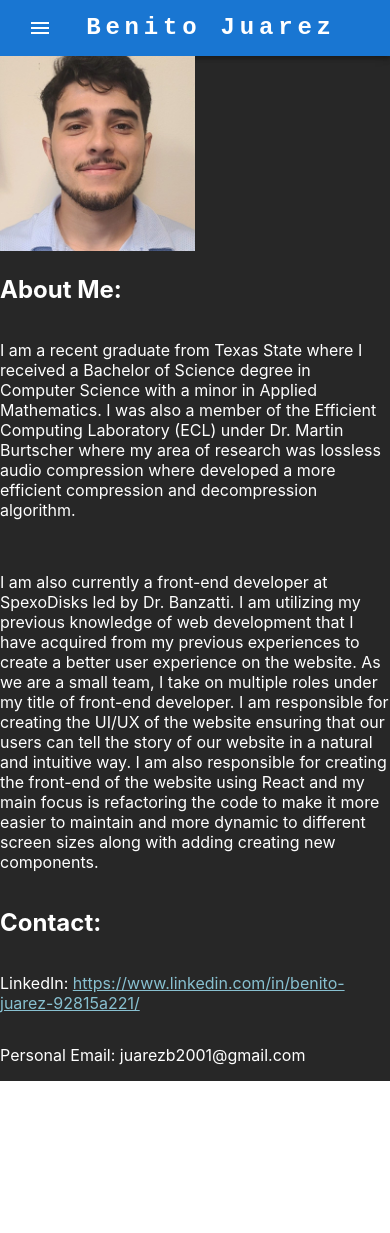
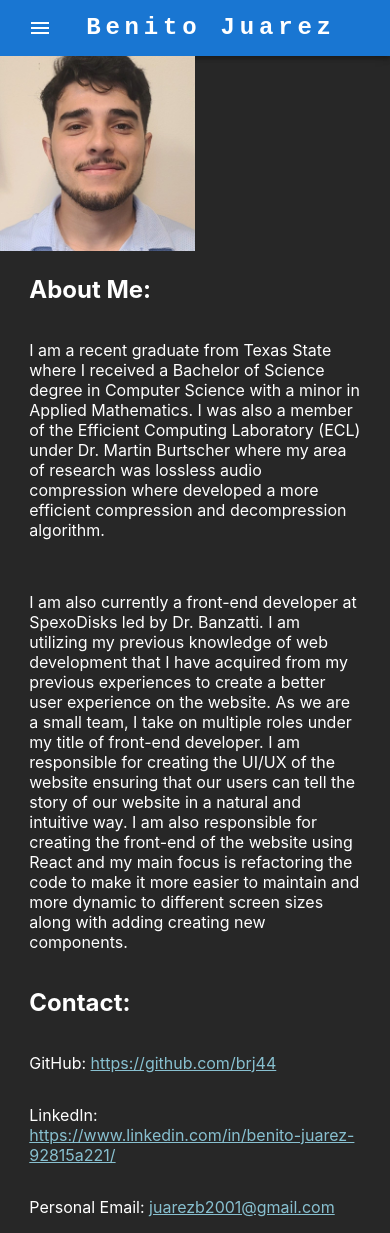
Before and after one commit to brj44/PersonalWebsite, a React (Create React App) app in the folder brj44-website/: page / in a window 390 px wide. Before the commit the page ends 1081 px from the top, so only its background shows below. Built offline with nearby package versions, Linux system fonts and the light colour scheme.

Commit message:
Added github link and did a little mobile view refactoring

```diff
--- a/brj44-website/src/Pages/Homepage.css
+++ b/brj44-website/src/Pages/Homepage.css
@@ -28,7 +28,7 @@ a:hover{
         width: 50vw;
     }
     .mainTextBox{
-        min-width: 75vw;
+        width: 85vw;
     }
 }
 
--- a/brj44-website/src/Pages/Homepage.js
+++ b/brj44-website/src/Pages/Homepage.js
@@ -23,10 +23,13 @@ return(
                 </p>
                 <h2>Contact:</h2>
                 <p>
+                    GitHub: <a href="https://github.com/brj44">https://github.com/brj44</a>
+                </p>
+                <p>
                     LinkedIn: <a href="https://www.linkedin.com/in/benito-juarez-92815a221/">https://www.linkedin.com/in/benito-juarez-92815a221/</a>
                 </p>
                 <p>
-                    Personal Email: juarezb2001@gmail.com
+                    Personal Email: <a href="mailto:juarezb2001@gmail.com">juarezb2001@gmail.com</a>
                 </p>
             </div>
         </div>
--- a/brj44-website/src/Pages/Resume.css
+++ b/brj44-website/src/Pages/Resume.css
@@ -10,6 +10,16 @@
     white-space: pre-line;
 }
 
+@media only screen and (max-width: 450px){
+    .mainTextbox{
+        margin: auto;
+        width: 85vw;
+        display: flex;
+        flex-direction: column;
+        white-space: pre-line;
+    }
+}
+
 a{
     color: #88c0d0
 }
--- a/brj44-website/src/Pages/Resume.js
+++ b/brj44-website/src/Pages/Resume.js
@@ -13,8 +13,13 @@ const Resume = () => {
             <div className={"mainTextbox"}>
                 <h3>Experience:</h3>
 
+                <b>Software Developer @ <a href={"https://www.paycom.com/"}>Paycom</a></b>
+                <b>June 2023 - Present</b>
+                <ul>
+                </ul>
+
                 <b>Front-End Web Developer @ <a href={"https://spexodisks.com/"}>SpexoDisks</a></b>
-                <b>January 2023 - Present</b>
+                <b>January 2023 - June 2023</b>
                 <ul>
                     <li>Design pages to modernize the website UI and make pages feel more homogenous.</li>
                     <li>Create reusable components that can serve a variety of purposes on the website.</li>
```
